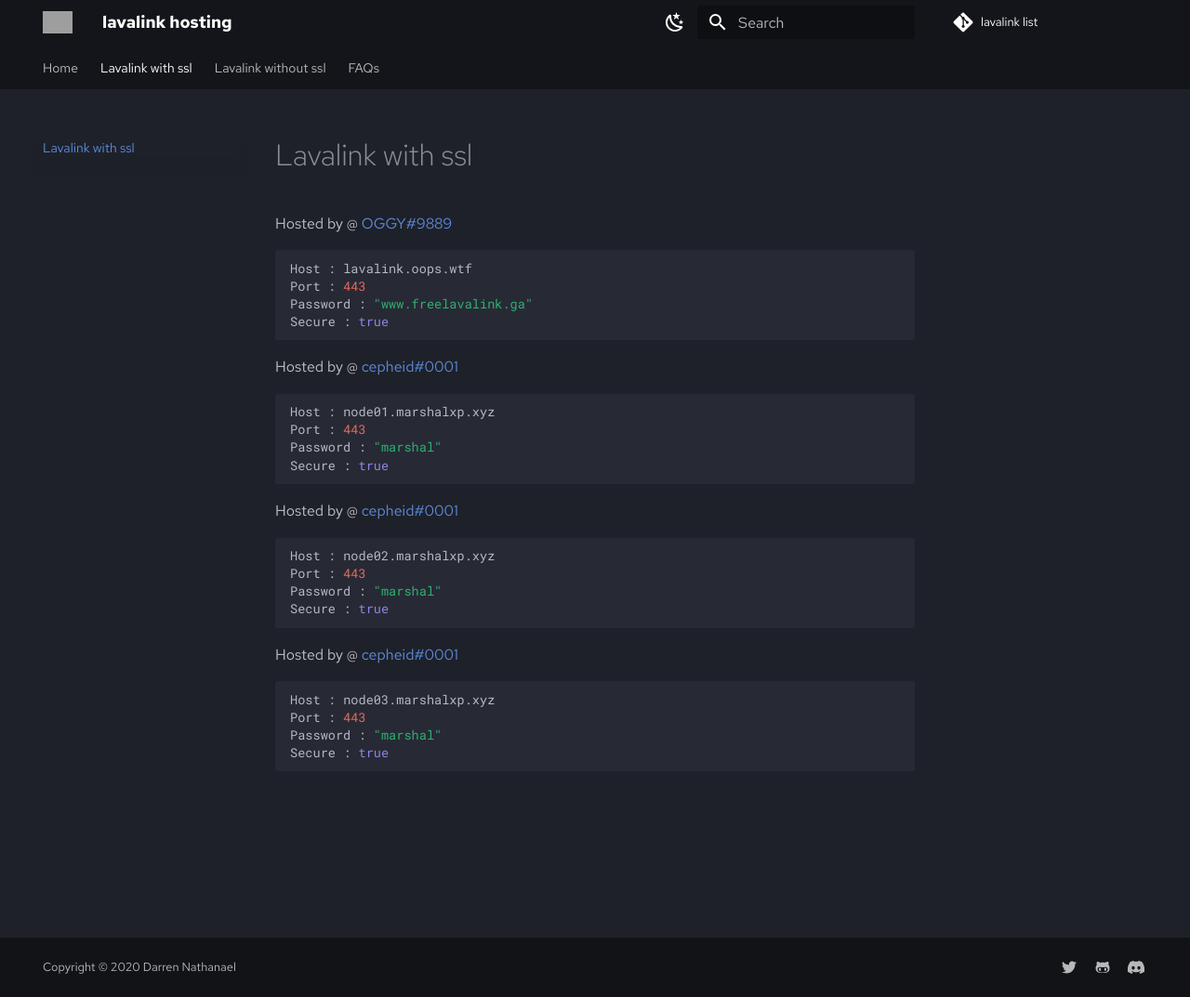
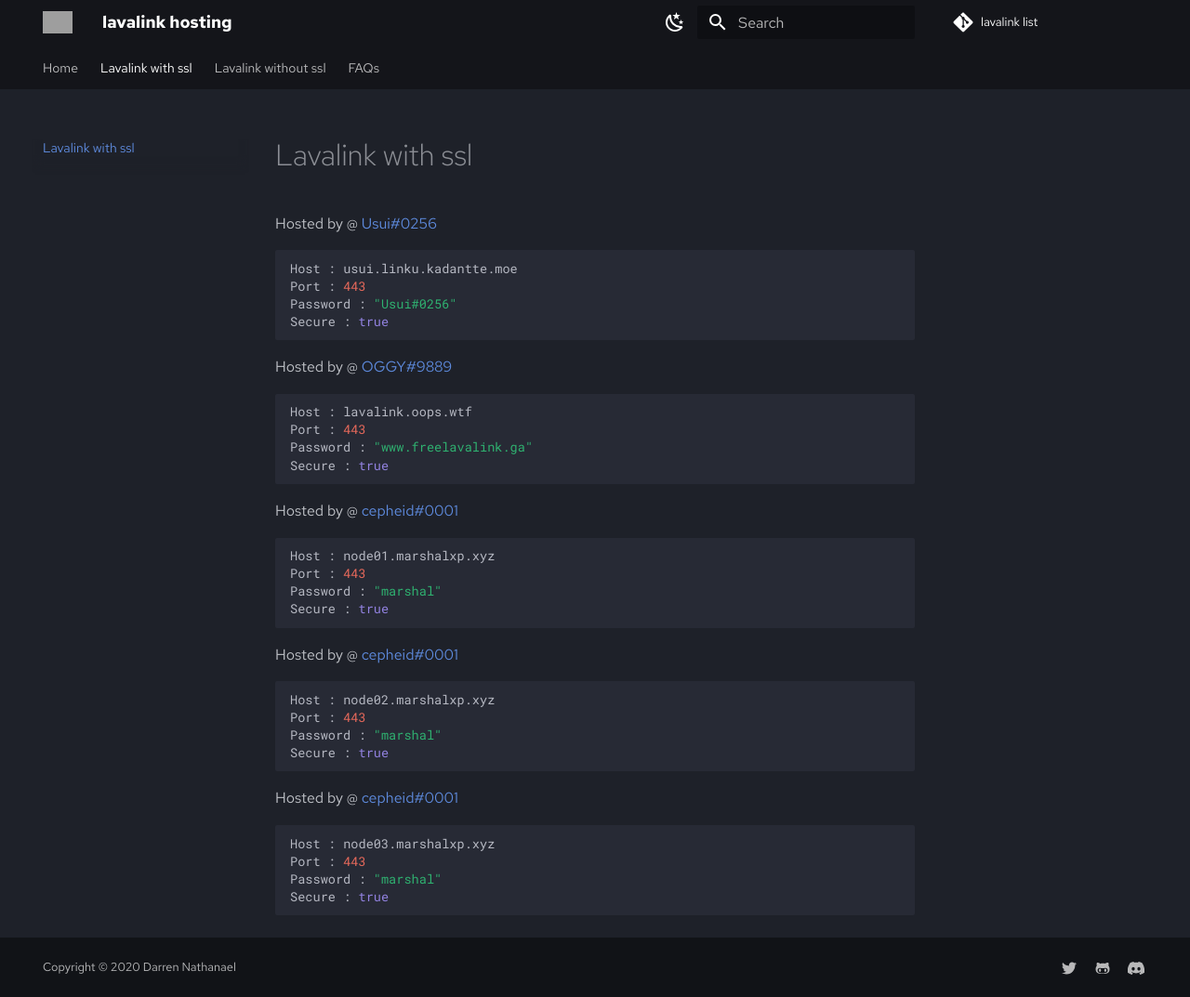
Before and after one commit to DarrenOfficial/lavalink-list, an MkDocs documentation site: the page built from docs/SSL/lavalink-with-ssl.md, in a window 1280 px wide and 1073 px high. Shown: the whole window at 93% size. Built offline with MkDocs 1.6.1 and Material for MkDocs 9.7.7, drawn with Linux system fonts in a browser that asks for light colours; comment, search, counter and statistics services are not loaded; grey boxes are pictures that could not be loaded.

Commit message:
Adding my own lava node :cake:

````diff
--- a/docs/SSL/lavalink-with-ssl.md
+++ b/docs/SSL/lavalink-with-ssl.md
@@ -4,6 +4,13 @@ description: SSL Uses Secure WS connection, whilst No SSL uses standard WS. if y
 ---
 
 ---
+Hosted by @ [Usui#0256](https://kadantte.moe)
+```bash
+Host : usui.linku.kadantte.moe
+Port : 443
+Password : "Usui#0256"
+Secure : true
+```
 Hosted by @ [OGGY#9889](https://bit.ly/freelavalink)
 ```bash
 Host : lavalink.oops.wtf
````
